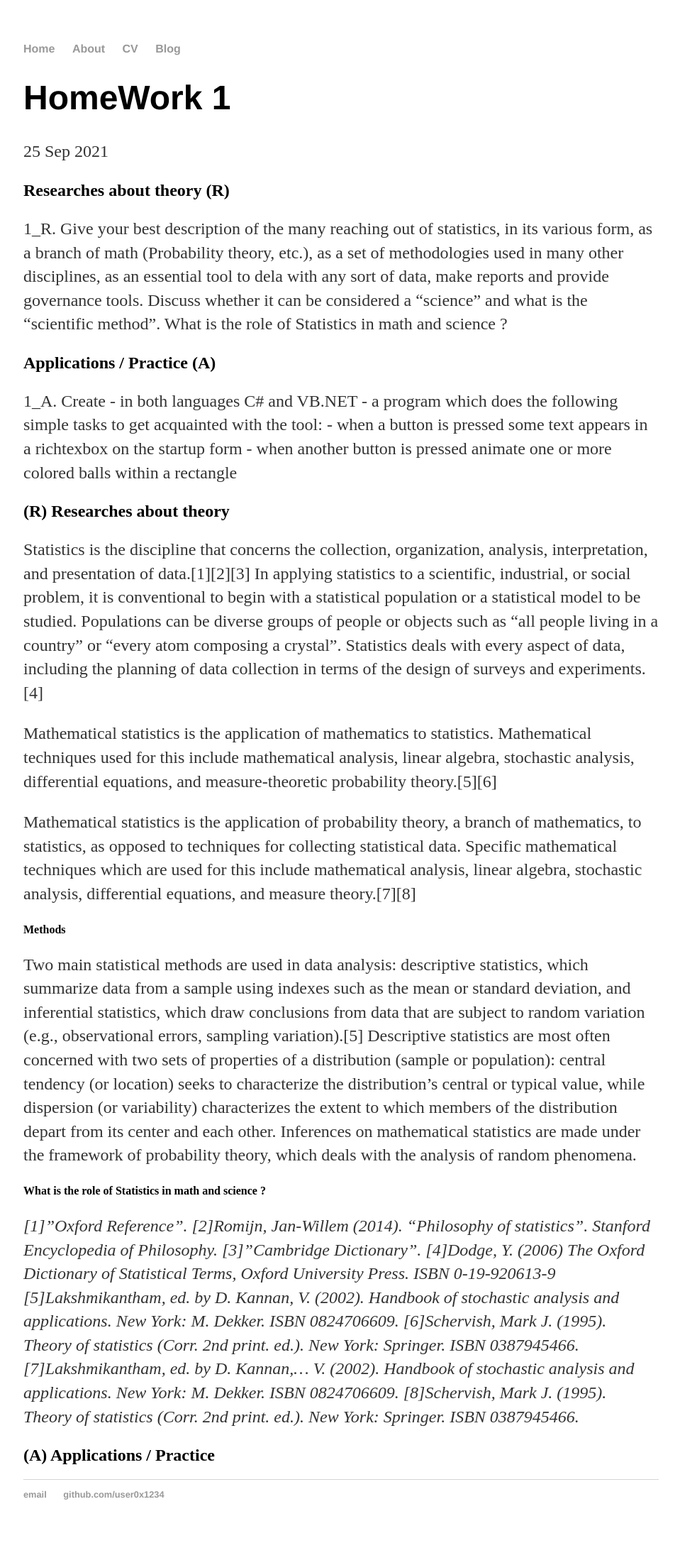
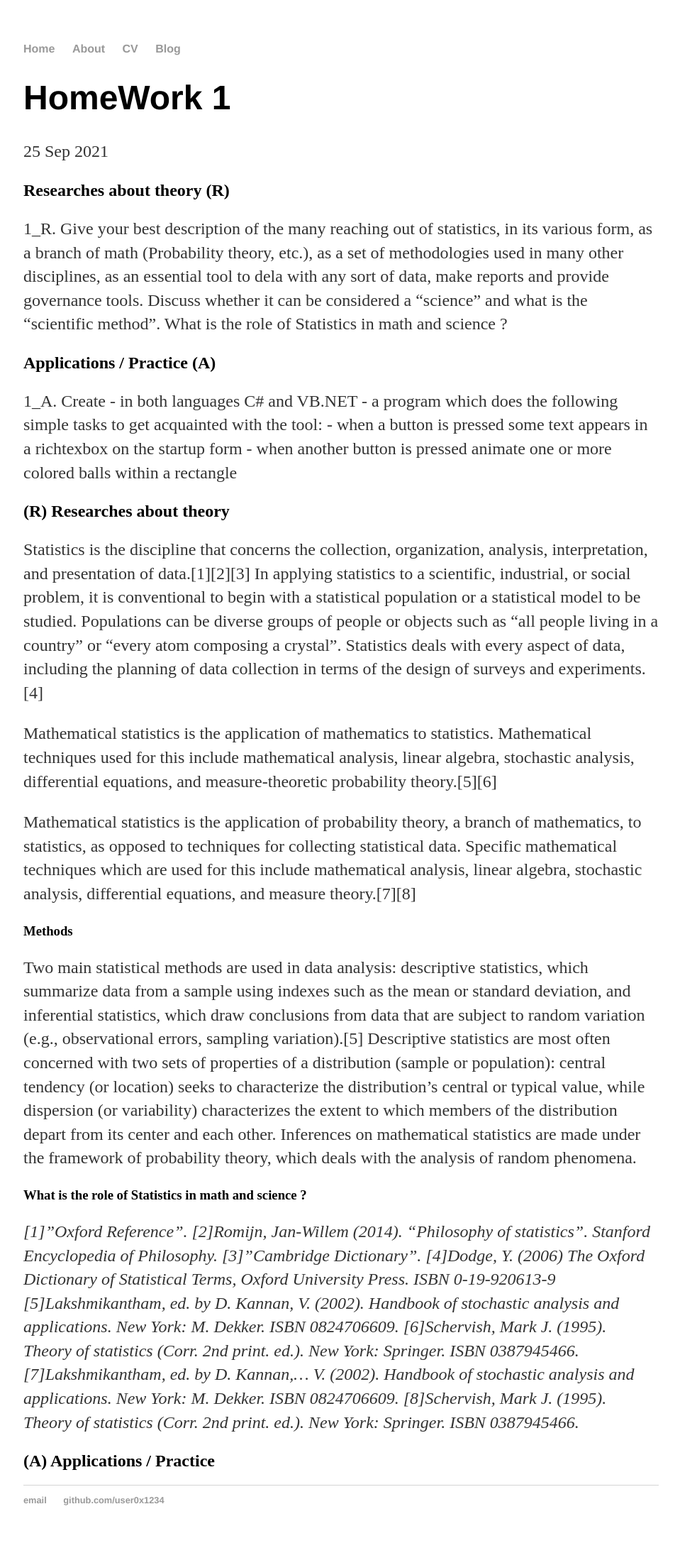
Before and after one commit to user0x1234/user0x1234.github.io, a Jekyll site: the page built from _posts/2021-09-25-HomeWork1.md, in a window 1280 px wide. Shown: the whole page at 71% size, without its empty margins (159-1118 px from the left). Built offline with Jekyll 4.4.1, drawn with Linux system fonts in a browser that asks for light colours.

```diff
--- a/_posts/2021-09-25-HomeWork1.md
+++ b/_posts/2021-09-25-HomeWork1.md
@@ -18,11 +18,11 @@ Mathematical statistics is the application of mathematics to statistics. Mathema
 
 Mathematical statistics is the application of probability theory, a branch of mathematics, to statistics, as opposed to techniques for collecting statistical data. Specific mathematical techniques which are used for this include mathematical analysis, linear algebra, stochastic analysis, differential equations, and measure theory.[7][8]
 
-#### Methods
+### Methods
 
 Two main statistical methods are used in data analysis: descriptive statistics, which summarize data from a sample using indexes such as the mean or standard deviation, and inferential statistics, which draw conclusions from data that are subject to random variation (e.g., observational errors, sampling variation).[5] Descriptive statistics are most often concerned with two sets of properties of a distribution (sample or population): central tendency (or location) seeks to characterize the distribution's central or typical value, while dispersion (or variability) characterizes the extent to which members of the distribution depart from its center and each other. Inferences on mathematical statistics are made under the framework of probability theory, which deals with the analysis of random phenomena.
 
-#### What is the role of Statistics in math and science ?
+### What is the role of Statistics in math and science ?
 
 *[1]"Oxford Reference".*
 *[2]Romijn, Jan-Willem (2014). "Philosophy of statistics". Stanford Encyclopedia of Philosophy.*
```
